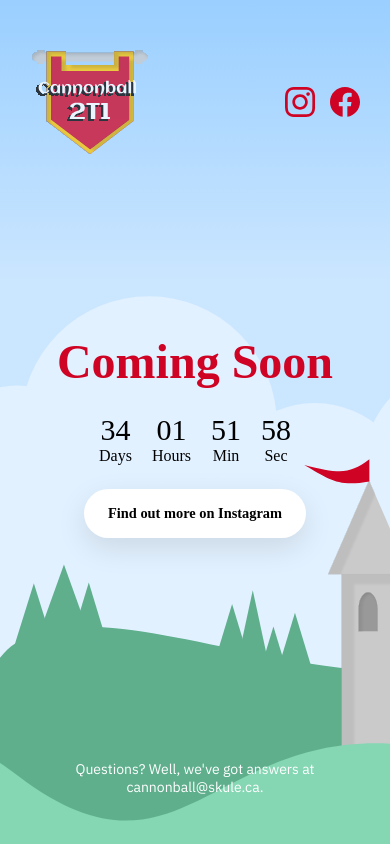
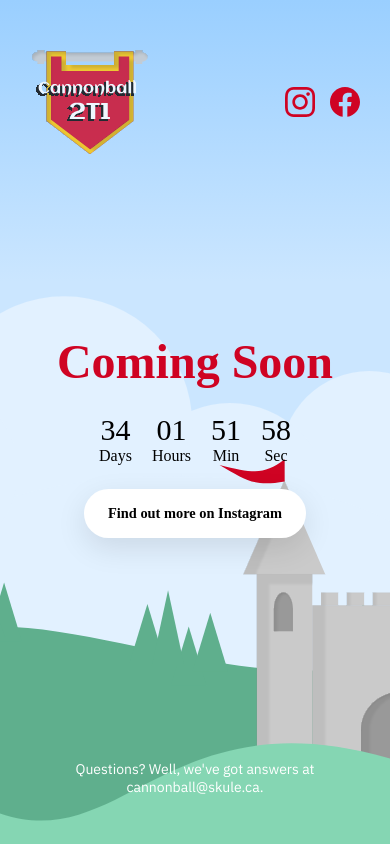
Before and after one commit to addissemagn/cannonball-frontend, a React (Create React App) app: page / in a window 390 px wide. In both pictures the pointer is over the link 90 px from the left and 149 px from the top of the page. Built offline with nearby package versions, Linux system fonts and the light colour scheme; a web font is replaced by a local one.

Commit message:
Update mobile background

```diff
--- a/src/App.css
+++ b/src/App.css
@@ -104,7 +104,8 @@ a:visited {
     border-radius: 0;
     box-shadow: none;
     background: url(./assets/icons/background-mobile.svg);
-    background-size: auto 100%;
+    background-size: cover;
+    background-position: right bottom;
   }
 }
 
@@ -115,12 +116,13 @@ a:visited {
   align-items: center;
 }
 
+.header a:hover {
+  transform: translateY(-1px);
+  opacity: 0.8;
+}
+
 .logo {
   transition: opacity 0.05s ease;
-}
-
-.logo:hover {
-  opacity: 0.75;
 }
 
 .social {
```
